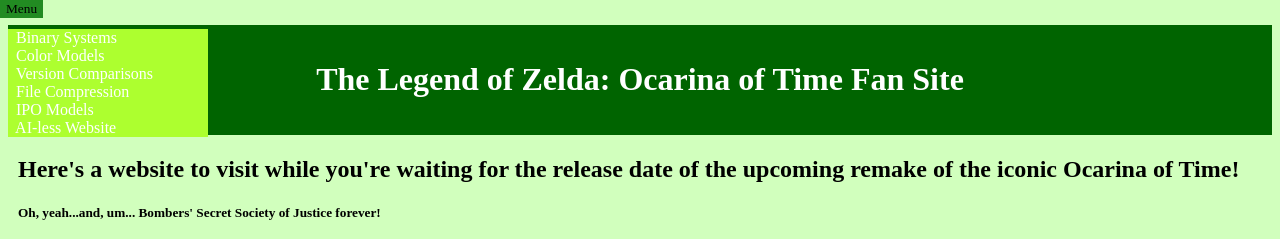
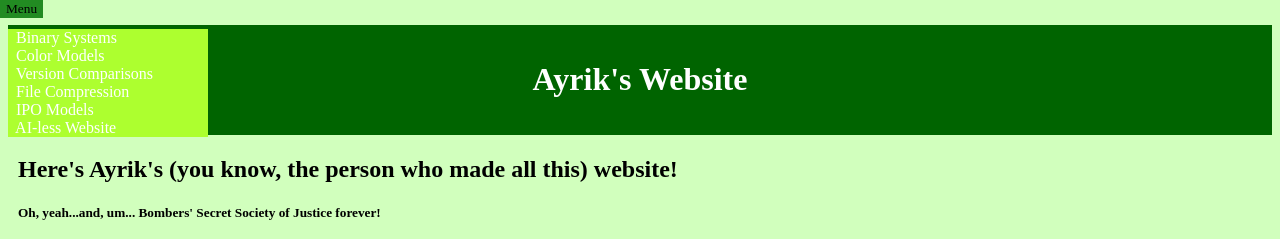
Before and after one commit to ayrikbreaksbad/ayrikbreaksbad.github.io, a plain HTML site: page index.html in a window 1280 px wide. Shown: the top 239 px of the page. Drawn offline with Linux system fonts and the light colour scheme; files whose address does not match are found by name.

Commit message:
changed stuff

```diff
--- a/index.html
+++ b/index.html
@@ -37,10 +37,10 @@
     </head>
     <body>
         <div class="header">
-            <h1> The Legend of Zelda: Ocarina of Time Fan  Site </h1>
+            <h1> Ayrik's Website </h1>
         </div>
         <div class="main">
-            <h2> Here's a website to visit while you're waiting for the release date of the upcoming remake of the iconic Ocarina of Time! </h2>
+            <h2> Here's Ayrik's (you know, the person who made all this) website! </h2>
             <h5> Oh, yeah...and, um... Bombers' Secret Society of Justice forever! </h5>
             <paragraph> The <a href= https://store.nintendo.com/nl-nl/the-legend-of-zelda-ocarina-of-time-70010000130793 target="_blank"> Dutch Nintendo Store Website </a> no longer has an agregious queue and you can pre order it physically while stocks last! Wizard! Huzzah! </paragraph>
             <img src="https://www.engadget.com/img/gallery/switch-2-remake-of-legend-of-zelda-ocarina-of-time-arrives-november-5/intro-1788879470.webp" alt="There SHOULD've been an image of the box art here. Sucks you're not able to see it!">
```
